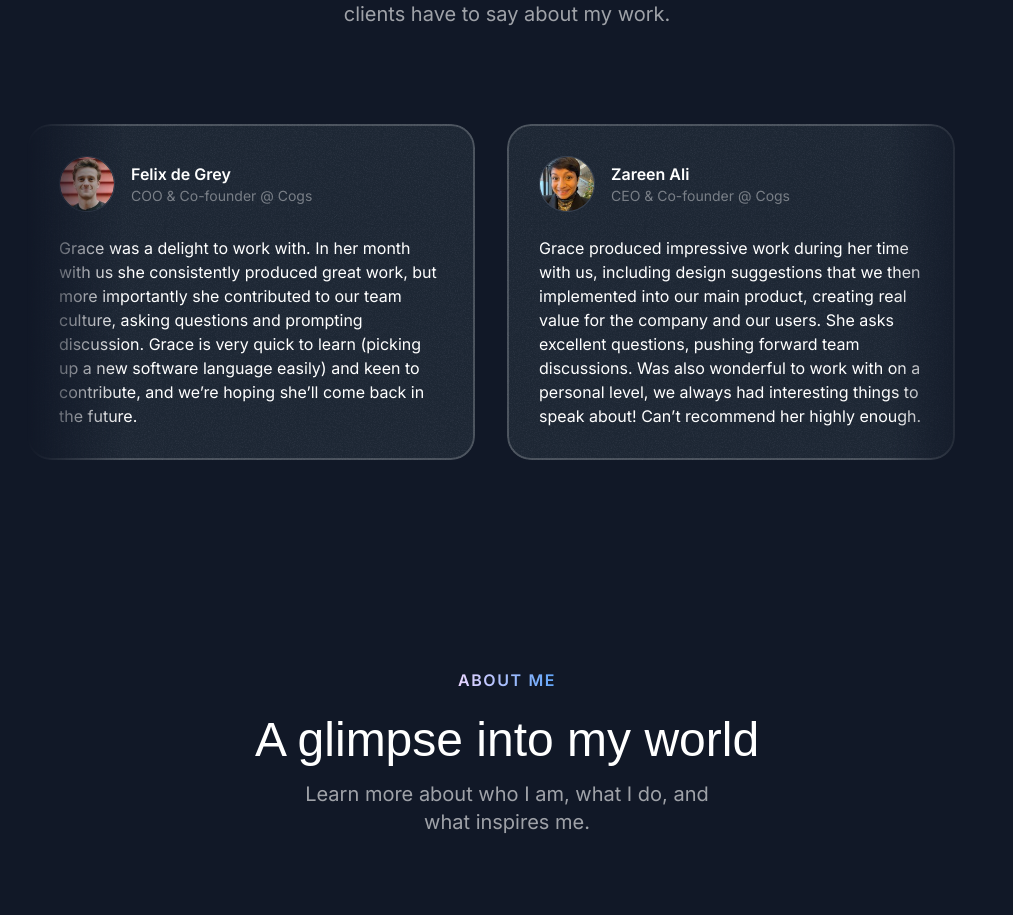
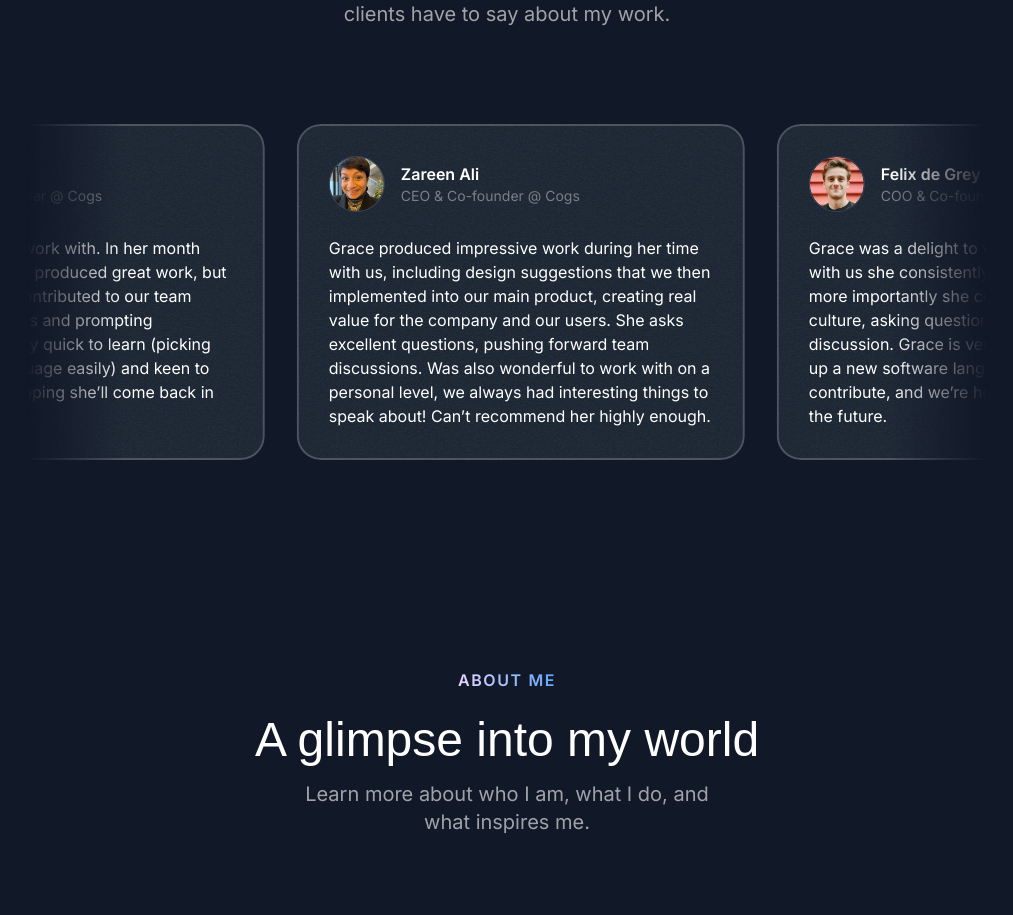
Before and after one commit to RuthlessDove/personal-website-nextjs, a Next.js app: page / in a window 1280 px wide. Shown: the part 3322-4237 px from the top of the page, without its empty margins (133-1146 px from the left). Built offline with nearby package versions, Linux system fonts and the light colour scheme; a web font is replaced by a local one.

Commit message:
Enhance TestimonialsSection: implement horizontal marquee animation for testimonials

```diff
--- a/src/sections/Testimonials.tsx
+++ b/src/sections/Testimonials.tsx
@@ -4,7 +4,6 @@ import Image from "next/image";
 // Assets
 import felixImg from "@/assets/images/felix-profile-pic.jpeg";
 import zareenImg from "@/assets/images/zareen-profile-pic.jpeg";
-
 
 // Components
 import { SectionHeader } from "@/components/SectionHeader";
@@ -23,7 +22,6 @@ const testimonials = [
     text: "Grace produced impressive work during her time with us, including design suggestions that we then implemented into our main product, creating real value for the company and our users. She asks excellent questions, pushing forward team discussions. Was also wonderful to work with on a personal level, we always had interesting things to speak about! Can’t recommend her highly enough.",
     avatar: zareenImg,
   },
-
 ];
 
 export const TestimonialsSection = () => {
@@ -44,9 +42,14 @@ export const TestimonialsSection = () => {
               "linear-gradient(to right, transparent, black 10%, black 90%, transparent)",
           }}
         >
-          <div className="flex flex-none gap-8">
+          <div className="flex flex-none gap-8 animate-move-left [animation-duration:30s] ">
+            {[...new Array(2)].fill(0).map((_, idx) => (
+              <>
                 {testimonials.map((testimonial, index) => (
-              <Card key={testimonial.name} className="max-w-xs md:max-w-md md:p-8 p-6">
+                  <Card
+                    key={testimonial.name}
+                    className="max-w-xs md:max-w-md md:p-8 p-6"
+                  >
                     <div className="flex gap-4 items-center">
                       <div className="size-14 bg-gray-700 inline-flex rounded-full items-center  justify-center flex-shrink-0 ">
                         <Image
@@ -62,8 +65,12 @@ export const TestimonialsSection = () => {
                         </div>
                       </div>
                     </div>
-                <p className="mt-4 md:mt-6 text-sm md:text-base">{testimonial.text}</p>
+                    <p className="mt-4 md:mt-6 text-sm md:text-base">
+                      {testimonial.text}
+                    </p>
                   </Card>
+                ))}
+              </>
             ))}
           </div>
         </div>
```
Lines whose indentation alone changed are shown as unchanged.
